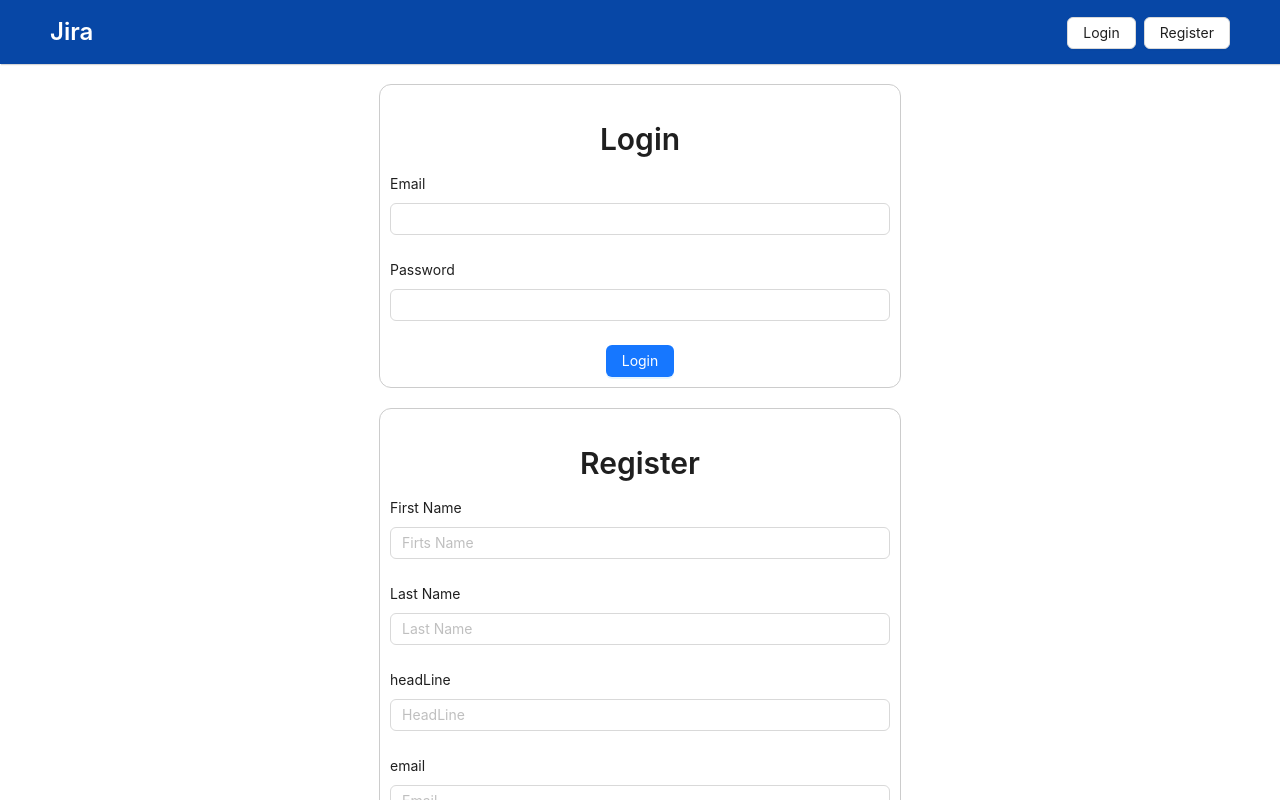
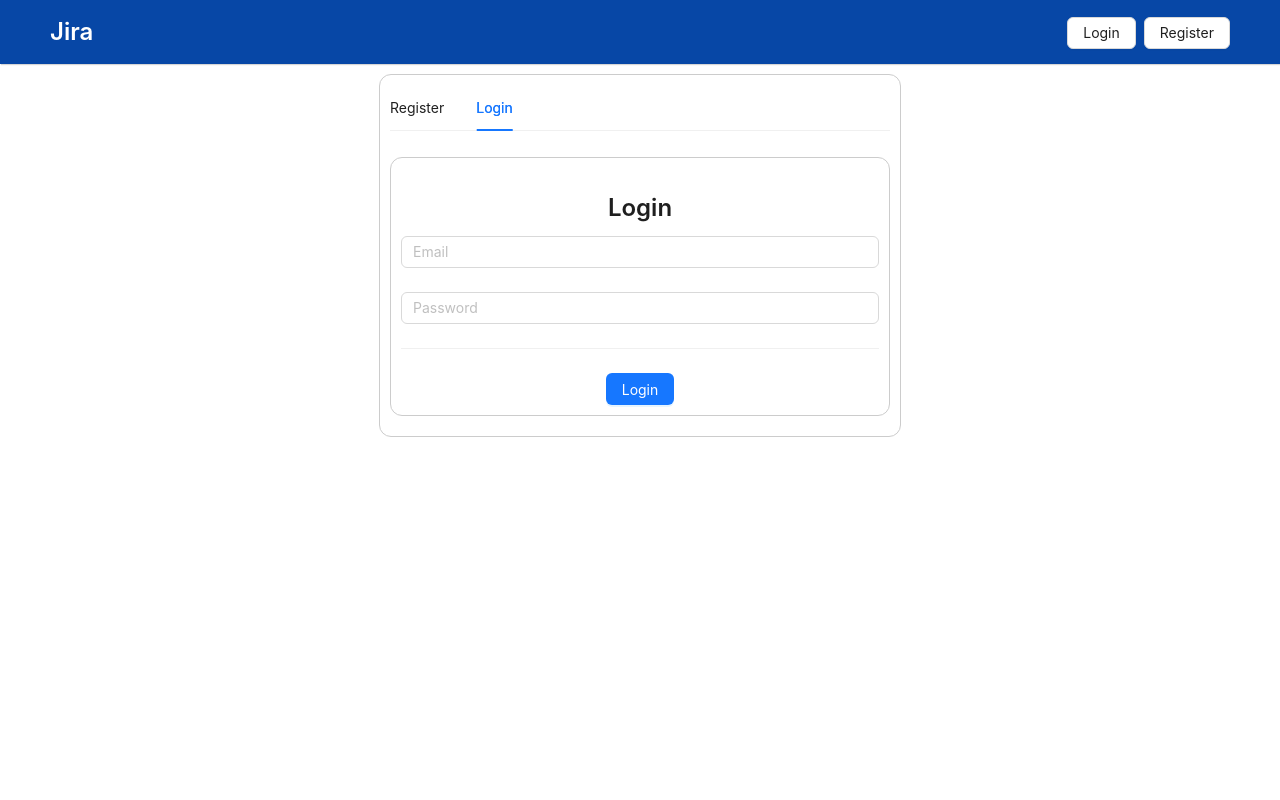
Before and after one commit to Mariam0422/Jira, a React (Create React App) app: page / in a window 1280 px wide. Shown: the top 800 px of the page. Built offline with nearby package versions, Linux system fonts and the light colour scheme.

Commit message:
add login stucture

```diff
--- a/src/App.js
+++ b/src/App.js
@@ -1,14 +1,12 @@
 import { Header } from './view/components/global/header';
-import Register from './view/pages/auth/register';
-import { Login } from './view/pages/auth/login';
+import Auth from './view/pages/auth';
 import './App.css';
 
 function App() {
   return (
     <div className="App">
       <Header/>
-      <Login/>
-     <Register/>
+      <Auth/>
     </div>
   );
 }
--- a/src/index.js
+++ b/src/index.js
@@ -11,7 +11,4 @@ root.render(
   </React.StrictMode>
 );
 
-// If you want to start measuring performance in your app, pass a function
-// to log results (for example: reportWebVitals(console.log))
-// or send to an analytics endpoint. Learn more: https://bit.ly/CRA-vitals
 reportWebVitals();
--- a/src/services/firebase/firebase.js
+++ b/src/services/firebase/firebase.js
@@ -1,5 +1,6 @@
 import { initializeApp } from "firebase/app";
 import { getAuth } from "firebase/auth";
+import { getFirestore, setDoc, getDoc, doc } from "firebase/firestore";
 const firebaseConfig = {
   apiKey: "AIzaSyC1nNNGS1n4jJv3hyMXQMoTTBq7W1ArV8U",
   authDomain: "my-project-97152-a7883.firebaseapp.com",
@@ -13,7 +14,7 @@ const firebaseConfig = {
 // Initialize Firebase
 const app = initializeApp(firebaseConfig);
 const auth = getAuth(app);
-
+const db = getFirestore(app);
 export {
-    app, auth
+    app, auth, db, getFirestore, setDoc, getDoc, doc
  };
--- /dev/null
+++ b/src/view/pages/auth/index.css
@@ -0,0 +1,7 @@
+.auth_container{
+    max-width: 500px;
+    margin: 10px auto;
+    border: 1px solid #ccc;
+    padding: 10px;
+    border-radius: 12px;
+}
--- /dev/null
+++ b/src/view/pages/auth/index.js
@@ -0,0 +1,34 @@
+import React from 'react';
+import { Tabs } from 'antd';
+import Register from './register';
+import Login from './login';
+import './index.css';
+
+const items = [
+    {
+        label: 'Register',
+        key: 'register',
+        children: <Register/>
+    },
+    {
+        label: 'Login',
+        key: 'login',
+        children: <Login/>
+    },
+]
+class Auth extends React.Component {
+    constructor(){
+        super();
+        this.state = {
+
+        }
+    }
+    render(){
+        return(
+            <div className="auth_container">
+                <Tabs items={items} defaultActiveKey="login"/>
+            </div>
+        )
+    }
+}
+export default Auth;
--- a/src/view/pages/auth/login/index.js
+++ b/src/view/pages/auth/login/index.js
@@ -1,29 +1,30 @@
 import React from "react";
 import { signInWithEmailAndPassword } from "firebase/auth";
 import { auth } from "../../../../services/firebase/firebase";
-import { Typography, Input, Button,  Form, notification } from "antd";
-import "./index.css"
-export class Login extends React.Component {
+import { Typography, Input, Button,  Form, notification, Divider } from "antd";
+import './index.css'
+
+ class Login extends React.Component {
     constructor(props) {
       super(props);
       this.state = {
         email: '',
         password: '',
+        loading: false
 
       };
-      this.handleChange = this.handleChange.bind(this);
-      this.handleLogin = this.handleLogin.bind(this);
+
     }
 
-    handleChange(event) {
-    const {name, value} = event.target
-      this.setState({ [name]: value });
+  handleFormChange = (value) => {
+    this.setState(value)
     }
 
-    async handleLogin() {
+     handleLogin = async() => {
       const { email, password } = this.state;
       try {
-        await signInWithEmailAndPassword(auth, email, password);
+      const respons = await signInWithEmailAndPassword(auth, email, password);
+      console.log(respons);
         notification.success({
             message: "Login successful",
         })
@@ -32,34 +33,39 @@ export class Login extends React.Component {
             message: "Incorrect login details"
         })
       }
+      finally{
+        this.setState({
+          loading: false
+        })
+      }
     }
     render() {
         return (
-          <div className="auth_login_container">
-            <Typography.Title level={2}>Login</Typography.Title>
-            <Form layout="vertical" onFinish={this.handleLogin} >
-              <Form.Item label="Email">
+          <div className="auth_container">
+            <Typography.Title level={3}>Login</Typography.Title>
+            <Form onValuesChange={this.handleFormChange} >
+              <Form.Item name="email">
                 <Input
                   type="text"
-                  name="email"
-                  value={this.state.email}
-                  onChange={this.handleChange}
-                  required
+                  placeholder="Email"
                 />
               </Form.Item>
 
-              <Form.Item label="Password">
+              <Form.Item name="password">
                 <Input
                   type="password"
-                  name="password"
-                  value={this.state.password}
-                  onChange={this.handleChange}
-                  required
+                  placeholder="Password"
                 />
               </Form.Item>
-              <Button type="primary" htmlType="submit">Login</Button>
+              <Divider/>
+              <Button type="primary"
+              loading={this.state.loading}
+              onClick={this.handleLogin}
+              >
+                Login</Button>
             </Form>
           </div>
         );
       }
 }
+export default Login
--- a/src/view/pages/auth/register/index.css
+++ b/src/view/pages/auth/register/index.css
@@ -1,7 +1,7 @@
-.auth_register_container{
+.auth_container{
+    max-width: 500px;
     margin: 10px auto;
-    max-width: 500px;
-    border: 1px solid hsl(0, 0%, 80%);
+    border: 1px solid #ccc;
     padding: 10px;
     border-radius: 12px;
 }
--- a/src/view/pages/auth/register/index.js
+++ b/src/view/pages/auth/register/index.js
@@ -1,7 +1,7 @@
 import React from "react";
 import { Typography, Input, Button, Divider, Form, notification } from "antd";
 import { createUserWithEmailAndPassword } from "firebase/auth";
-import { auth } from "../../../../services/firebase/firebase";
+import { auth, setDoc, doc, db } from "../../../../services/firebase/firebase";
 import "./index.css";
 
 const { Title } = Typography;
@@ -23,16 +23,22 @@ export default class Register extends React.Component {
     this.setState(e)
   };
  async handleRegister() {
-    const { email, password, firstName, lastName } = this.state;
+    const { email, password, firstName, lastName, headLine } = this.state;
     this.setState({
         loading: true
     });
       try{
-       await createUserWithEmailAndPassword(auth, email, password);
+     const response = await createUserWithEmailAndPassword(auth, email, password);
+     const uid = response.user.uid;
+     const createDoc = doc(db, "registerUsers", uid);
+     setDoc(createDoc, {
+      firstName, lastName, headLine
+     })
         notification.success({
             message: "Success Registration",
             description: `Welcome ${firstName} ${lastName}`
         })
+
       }catch(error){
    notification.error({
     message: "Wrong Registration",
@@ -46,9 +52,8 @@ export default class Register extends React.Component {
 
   }
   render() {
-    console.log(this.state)
-    return (
-      <div className="auth_register_container">
+        return (
+      <div className="auth_container">
         <Title level={2}>Register</Title>
         <Form layout="vertical" onValuesChange={this.handleChangeInput}>
           <Form.Item label="First Name" name="firstName">
```
Also changed, not shown: src/logo.svg (deleted).
